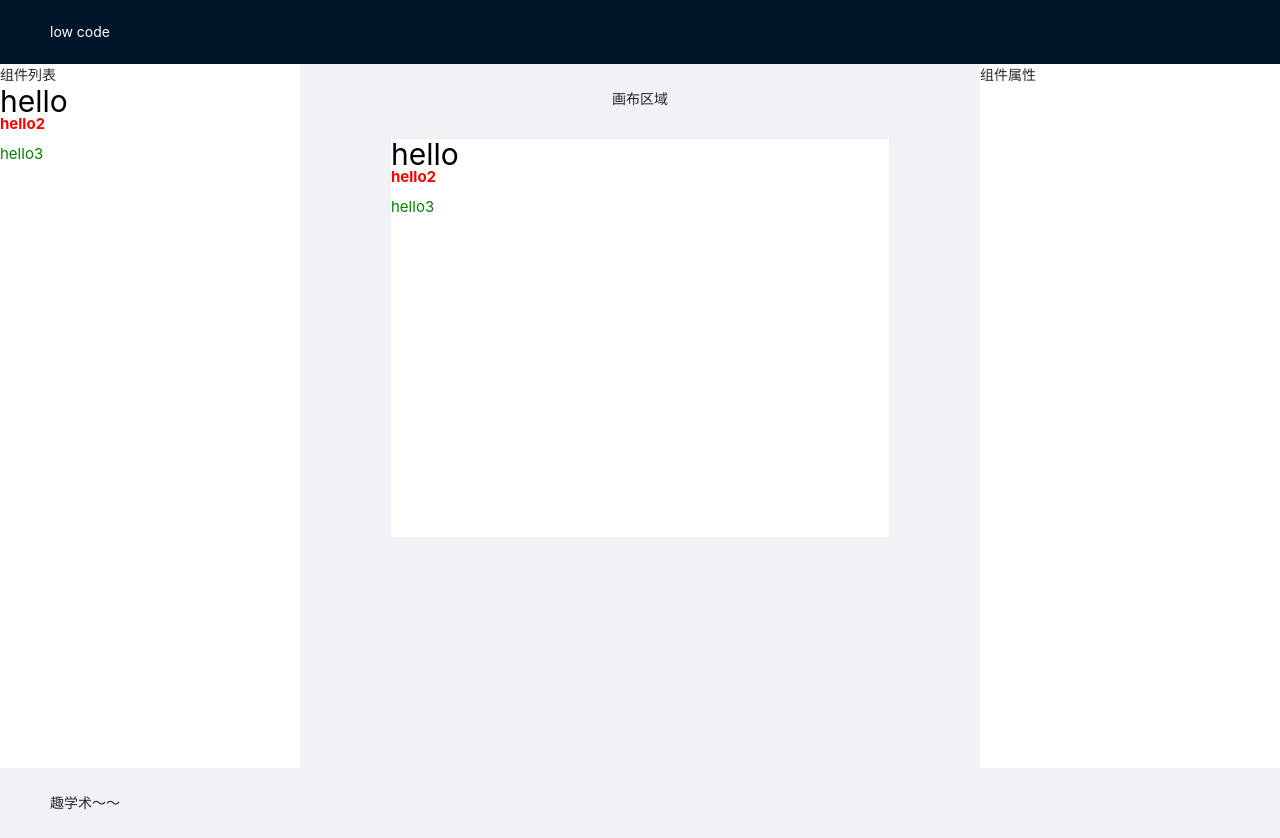
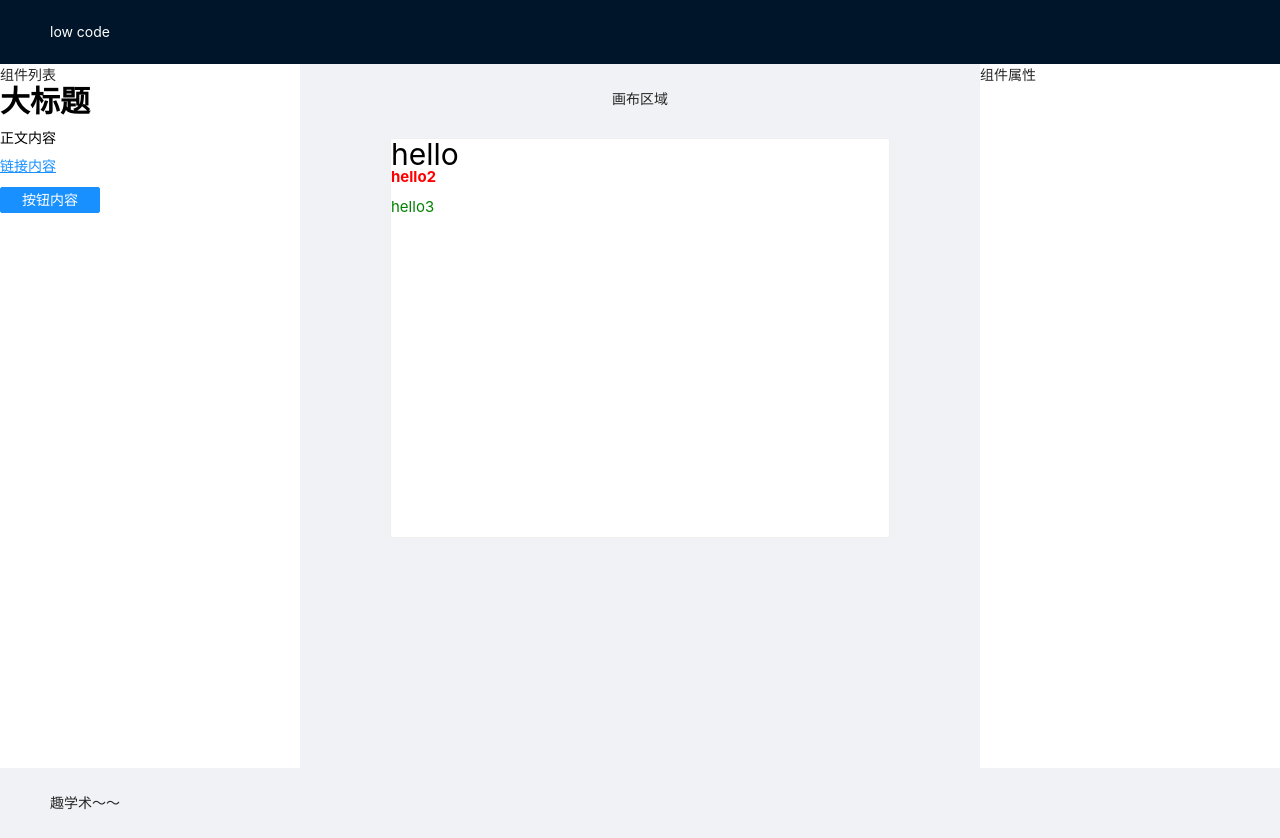
Before and after one commit to hucongcong/legao, a Vue app: page /editor in a window 1280 px wide. Built offline with nearby package versions, Linux system fonts and the light colour scheme.

Commit message:
feat: 左侧选中-中间显示组件

```diff
--- a/src/config/defaultProps.ts
+++ b/src/config/defaultProps.ts
@@ -84,9 +84,7 @@ export const textDefaultProps: TextComponentProps = {
 }
 
 // 封装函数，将默认值转换成组件的props结构
-export const transfromToComponentProps = <T extends { [key: string]: any }>(
-  props: T
-) => {
+export const transfromToComponentProps = (props: TextComponentProps) => {
   return mapValues(props, (item) => {
     return {
       type: item.constructor,
--- a/src/hooks/useComponentCommon.ts
+++ b/src/hooks/useComponentCommon.ts
@@ -1,14 +1,15 @@
 import { computed } from '@vue/reactivity'
 import { pick } from 'lodash-es'
+import { TextComponentProps } from '@/config/defaultProps'
 
-export default function useComponentCommon<T extends { [key: string]: any }>(
-  props: T,
+export default function useComponentCommon(
+  props: Readonly<Partial<TextComponentProps>>,
   picks: string[]
 ) {
   const styleProps = computed(() => pick(props, picks))
   const handleClick = function () {
     if (props.actionType === 'url' && props.url) {
-      window.location = props.url
+      window.location.href = props.url
     }
   }
   return {
--- a/src/store/modules/editor.ts
+++ b/src/store/modules/editor.ts
@@ -1,8 +1,9 @@
 import { defineStore } from 'pinia'
 import { v4 as uuidv4 } from 'uuid'
+import { TextComponentProps } from '@/config/defaultProps'
 export interface ComponentData {
   // 这个元素的 属性，属性请详见下面
-  props: { [key: string]: any }
+  props: Partial<TextComponentProps>
   // id，uuid v4 生成
   id: string
   name: 'l-text' | 'l-image'
@@ -45,18 +46,21 @@ export const testComponents: ComponentData[] = [
   }
 ]
 
-interface EditorState {
-  money: number
-  components: ComponentData[]
-  currentElement: string
-}
-
-export default defineStore<string, EditorState>('editor', {
+export default defineStore('editor', {
   state: () => {
     return {
       money: 100,
       components: testComponents,
       currentElement: ''
     }
+  },
+  actions: {
+    addComponent(payload: Partial<TextComponentProps>) {
+      this.components.push({
+        id: uuidv4(),
+        name: 'l-text',
+        props: payload
+      })
+    }
   }
 })
--- a/src/views/Editor/Index.vue
+++ b/src/views/Editor/Index.vue
@@ -12,8 +12,13 @@ export default defineComponent({
   },
   setup() {
     const { editor } = useStore()
+    const onItemClick = (item: any) => {
+      // console.log('哈哈')
+      editor.addComponent(item)
+    }
     return {
-      editor
+      editor,
+      onItemClick
     }
   }
 })
@@ -25,7 +30,7 @@ export default defineComponent({
       <a-layout-sider width="300" style="background: #fff">
         <div class="sidebar-container">组件列表</div>
         <div>
-          <ComponentList></ComponentList>
+          <ComponentList @onItemClick="onItemClick"></ComponentList>
         </div>
       </a-layout-sider>
       <a-layout style="padding: 0 24px 24px">
--- a/src/views/Editor/components/ComponentList.vue
+++ b/src/views/Editor/components/ComponentList.vue
@@ -2,7 +2,8 @@
 import LText from '@/components/LText.vue'
 import { defineComponent } from 'vue'
 import useStore from '@/store'
-import { ComponentData } from '@/store/modules/editor'
+import { defaultTextTemplates } from '@/config/defaultTemplates'
+import { TextComponentProps } from '@/config/defaultProps'
 export default defineComponent({
   name: 'ComponentList',
   components: {
@@ -11,14 +12,13 @@ export default defineComponent({
   emits: ['onItemClick'],
   setup(props, context) {
     const { editor } = useStore()
-    const onItemClick = (item: ComponentData) => {
-      console.log('item click ...', item)
-      // 组件自己不处理，交给编辑器处理
-      context.emit
+    const onItemClick = (item: Partial<TextComponentProps>) => {
+      context.emit('onItemClick', item)
     }
     return {
       components: editor.components,
-      onItemClick
+      onItemClick,
+      defaultTextTemplates
     }
   }
 })
@@ -26,8 +26,13 @@ export default defineComponent({
 
 <template>
   <div>
-    <div v-for="item in components" :key="item.id" @click="onItemClick(item)">
-      <component :is="item.name" v-bind="item.props"></component>
+    <!-- 左侧组件列表 -->
+    <div
+      v-for="(item, index) in defaultTextTemplates"
+      :key="index"
+      @click="onItemClick(item)"
+    >
+      <l-text v-bind="item"></l-text>
     </div>
   </div>
 </template>
```
